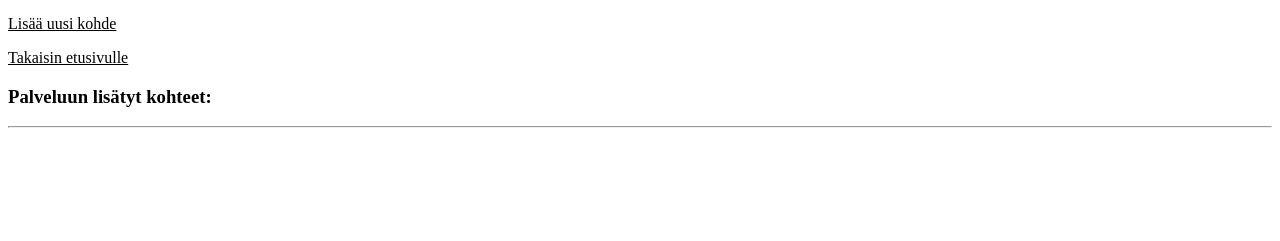
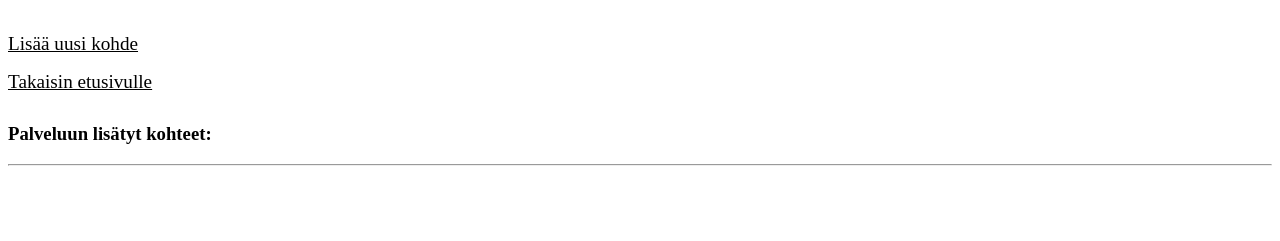
Before and after one commit to mitojala/tsoha-mtb-spots, a Flask app: page /spots_main in a window 1280 px wide. Shown: the part 559-800 px from the top of the page. Run offline with Flask 2, Linux system fonts and the light colour scheme; data that the repository does not hold is empty; some libraries are stand-ins or nearby versions.

Commit message:
chore: Improve visual appearance slightly

```diff
--- a/templates/spots_main.html
+++ b/templates/spots_main.html
@@ -82,13 +82,15 @@
 
   <body>
     <div id="map"></div>
-
+    <br />
     <p>
-      <a style="color: black" href="/add_spot">Lisää uusi kohde</a>
+      <a style="color: black; font-size: 1.2em" href="/add_spot"
+        >Lisää uusi kohde</a
+      >
     </p>
 
-    <p>
-      <a style="color: black" href="/">Takaisin etusivulle</a>
+    <p style="margin-bottom: 30px">
+      <a style="color: black; font-size: 1.2em" href="/">Takaisin etusivulle</a>
     </p>
 
     <h3>Palveluun lisätyt kohteet:</h3>
@@ -129,6 +131,10 @@
         kommentit.</a
       >
     </p>
+    <p>
+      <b>Lisää</b> kohteeseen
+      <a style="color: black" href="/add_image_to_spot/{{ spot.id }}"> kuva.</a>
+    </p>
     {% endif %}
 
     <!-- Show remove spot button if admin -->
```
